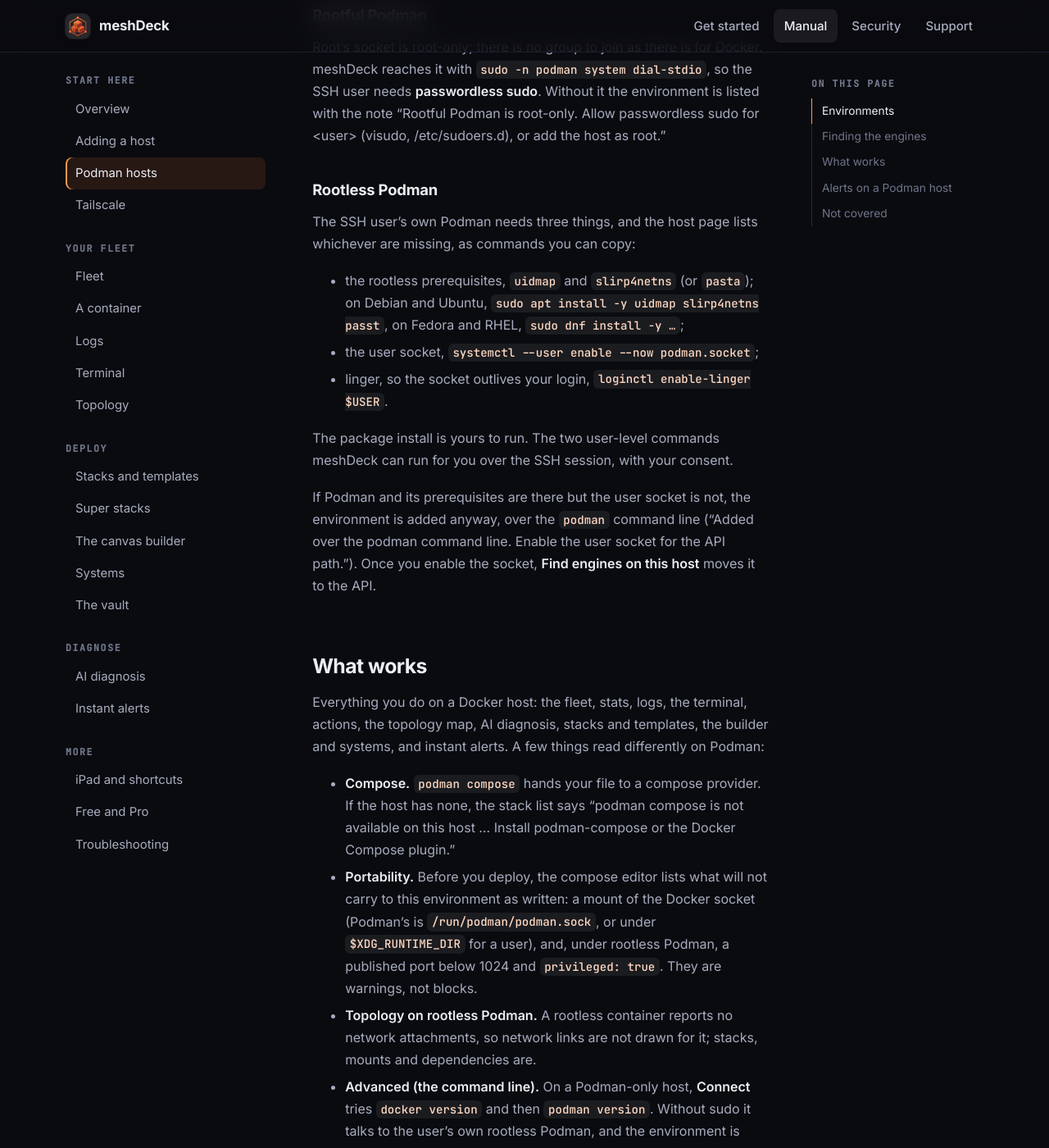
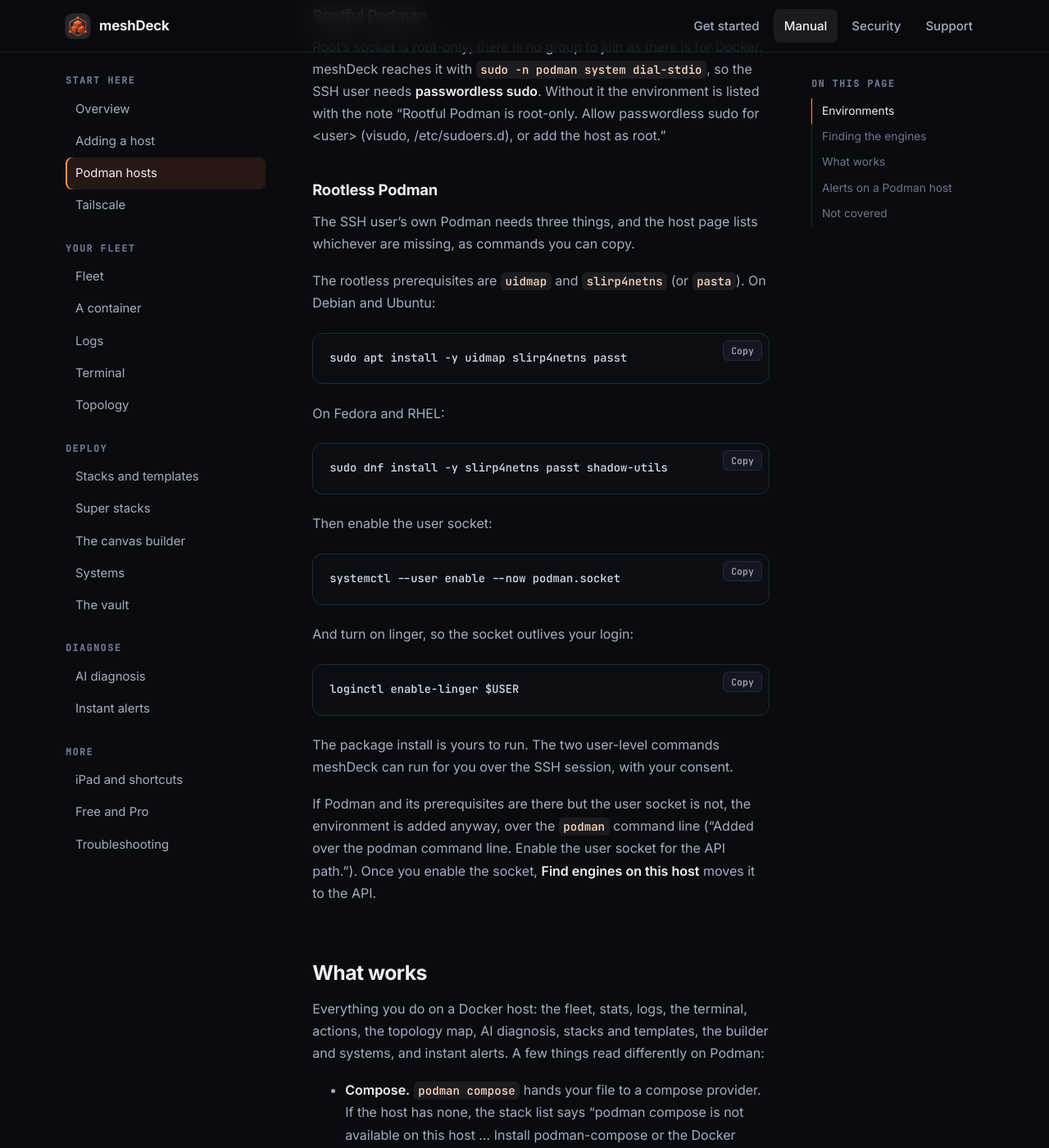
Before and after one commit to AG-Studio-Apps/meshdeck-docs, a Jekyll site: the page built from _manual/podman.md, in a window 1280 px wide and 1400 px high, scrolled down 1393 px. Shown: the whole window at 82% size. Built offline with Jekyll 4.4.1, drawn with Linux system fonts in a browser that asks for light colours.

Commit message:
Templates screenshot on the stacks pages; copyable Podman setup commands
- Add the template-gallery screenshot to the Stacks and Super stacks pages
  (the capture we already have; shows single-app stacks by category and the
  Super Stacks featured up top and in their own tab).
- Podman rootless setup: the prerequisites section promised "commands you can
  copy" but listed them inline; make each a fenced block so the existing copy
  button applies, and complete the truncated Fedora/RHEL dnf command.

````diff
--- a/_manual/podman.md
+++ b/_manual/podman.md
@@ -26,11 +26,31 @@
 
 ### Rootless Podman
 
-The SSH user's own Podman needs three things, and the host page lists whichever are missing, as commands you can copy:
+The SSH user's own Podman needs three things, and the host page lists whichever are missing, as commands you can copy.
 
-- the rootless prerequisites, `uidmap` and `slirp4netns` (or `pasta`); on Debian and Ubuntu, `sudo apt install -y uidmap slirp4netns passt`, on Fedora and RHEL, `sudo dnf install -y …`;
-- the user socket, `systemctl --user enable --now podman.socket`;
-- linger, so the socket outlives your login, `loginctl enable-linger $USER`.
+The rootless prerequisites are `uidmap` and `slirp4netns` (or `pasta`). On Debian and Ubuntu:
+
+```
+sudo apt install -y uidmap slirp4netns passt
+```
+
+On Fedora and RHEL:
+
+```
+sudo dnf install -y slirp4netns passt shadow-utils
+```
+
+Then enable the user socket:
+
+```
+systemctl --user enable --now podman.socket
+```
+
+And turn on linger, so the socket outlives your login:
+
+```
+loginctl enable-linger $USER
+```
 
 The package install is yours to run. The two user-level commands meshDeck can run for you over the SSH session, with your consent.
 
````
Also changed, not shown: _manual/stacks.md (+2 -0 lines), _manual/super-stacks.md (+2 -0 lines), assets/img/shots/iphone-09-templates.webp (added).
